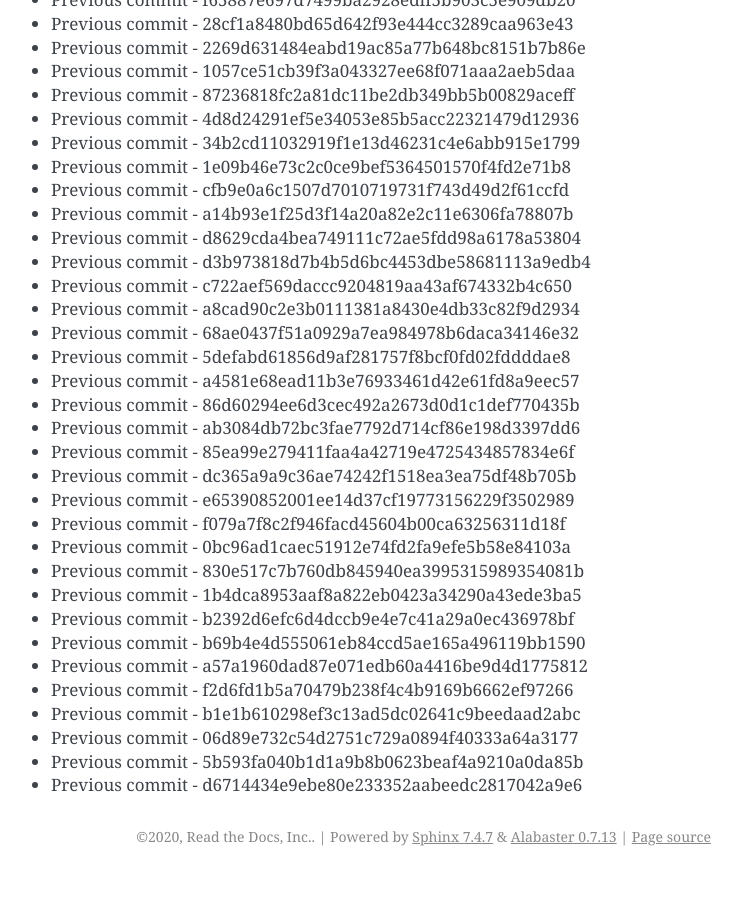
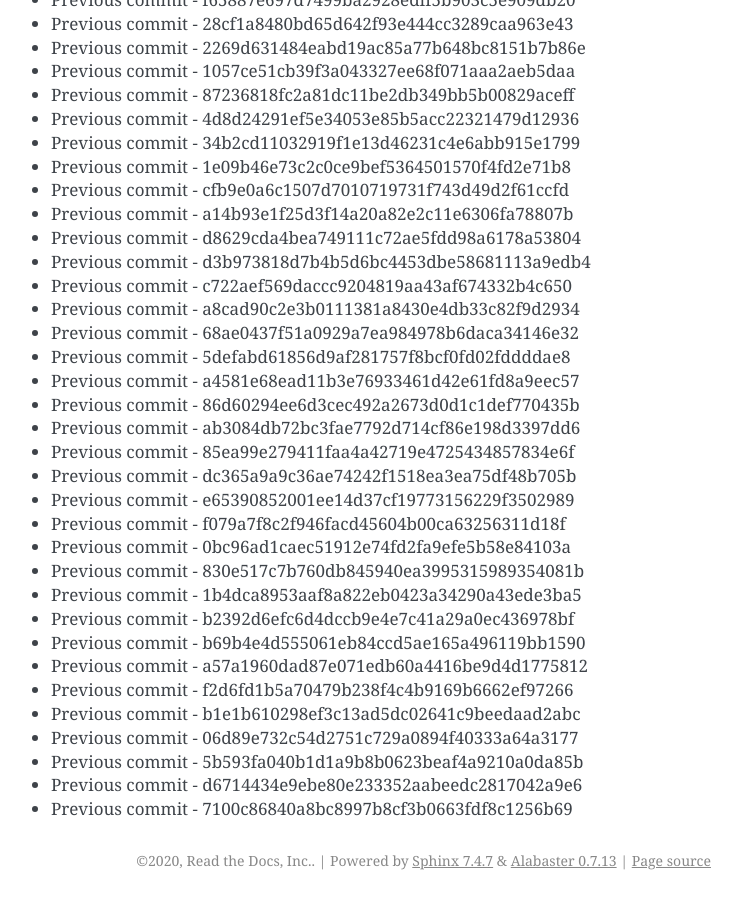
Before and after one commit to readthedocs/rtd-git-stresstest, a Sphinx documentation site: the page built from docs/updates.rst, in a window 1280 px wide and 900 px high, scrolled down 71594 px. Shown: the whole window, without its empty margins (399-1141 px from the left). Built offline with Sphinx 7.4.7, drawn with Linux system fonts in a browser that asks for light colours; before the commit the page ends 72470 px from its top, so only the background shows below that.

Commit message:
Generating commit from previous: 7100c86840a8bc8997b8cf3b0663fdf8c1256b69

```diff
--- a/docs/updates.rst
+++ b/docs/updates.rst
@@ -3040,3 +3040,4 @@ It can be tested for any performance characteristics.
 * Previous commit - 06d89e732c54d2751c729a0894f40333a64a3177
 * Previous commit - 5b593fa040b1d1a9b8b0623beaf4a9210a0da85b
 * Previous commit - d6714434e9ebe80e233352aabeedc2817042a9e6
+* Previous commit - 7100c86840a8bc8997b8cf3b0663fdf8c1256b69
```
